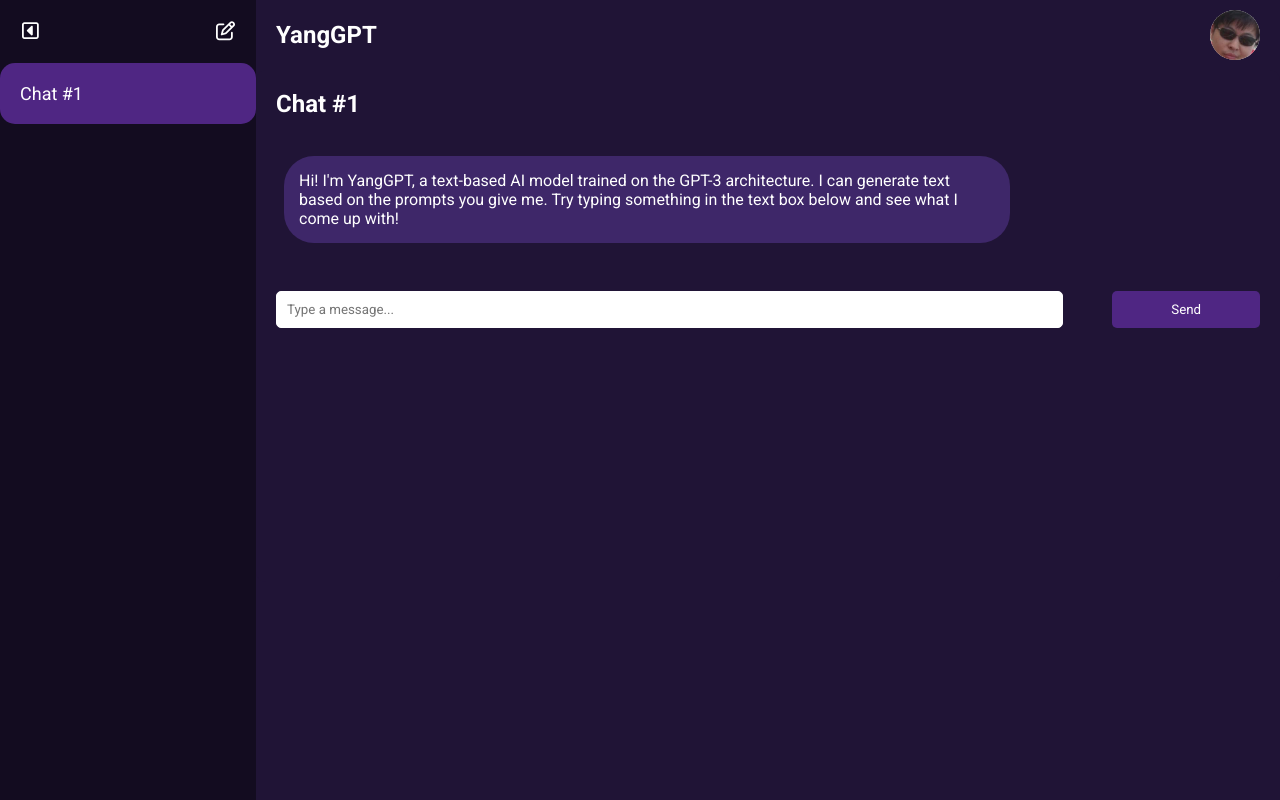
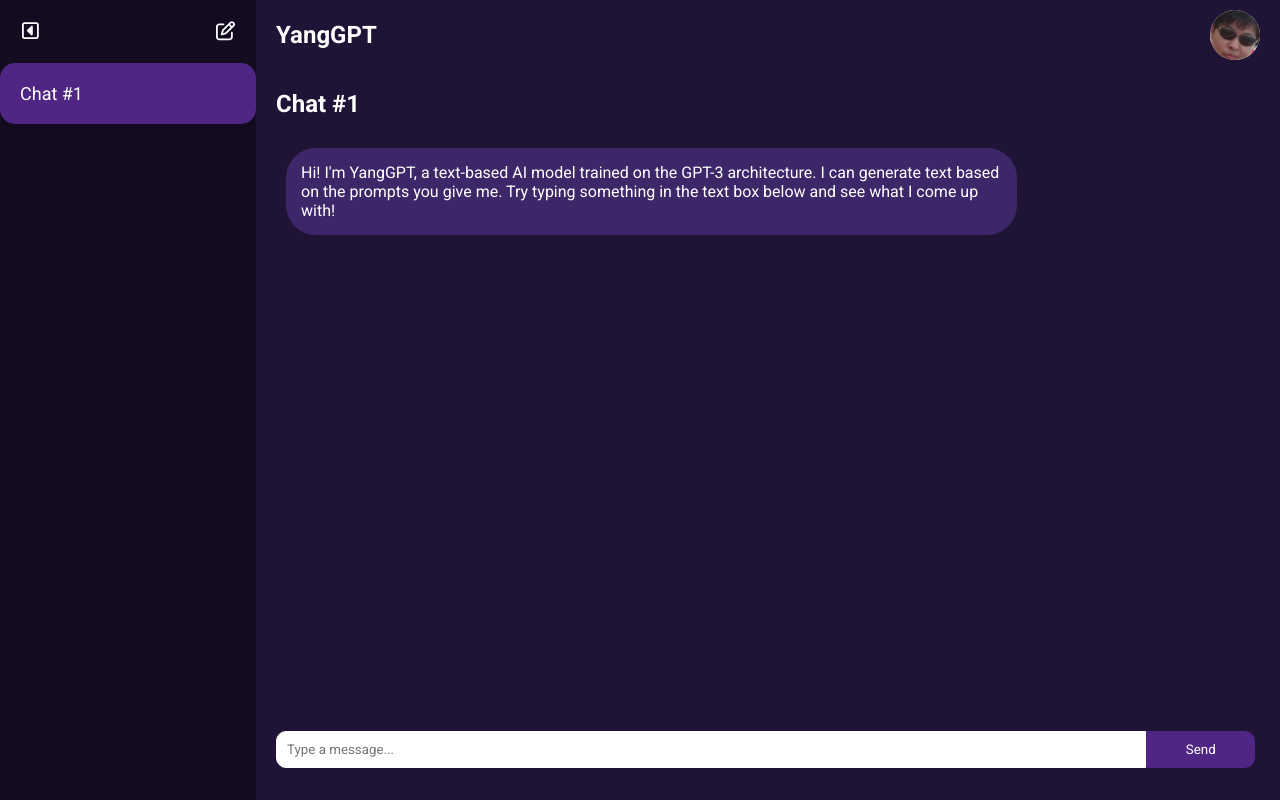
Before and after one commit to WaterFlavoured/AIProject, a React (Vite) app in the folder Frontend/: page / in a window 1280 px wide. Both pictures are taken after a click on the button 224 px from the left and 31 px from the top of the page. Built offline with nearby package versions, Linux system fonts and the light colour scheme.

Commit message:
Styling things I fixed

```diff
--- a/Frontend/src/App.jsx
+++ b/Frontend/src/App.jsx
@@ -30,7 +30,8 @@ function App() {
         setChats={setChats}
         currentChatId={currentChatId}
         setCurrentChatId={setCurrentChatId}
-        />}
+        />
+        }
       {/* </NavbarContext.Provider> */}
       <MainPage
       toggleNav={toggleNav}
--- a/Frontend/src/components/ChatApp.css
+++ b/Frontend/src/components/ChatApp.css
@@ -23,22 +23,28 @@
 
 .messageInput {
   display: flex;
-  justify-content: space-between;
-  margin-top: auto;
+  position: fixed;
+  bottom: 4%;
+  left: auto;
+  width: 85%;
 }
 
 .messageInput input {
   color: black;
   width: 80%;
   padding: 10px;
-  border-radius: 5px;
+  border-radius: 10px 0 0 10px;
   border: 1px solid #ffffff;
 }
 
+.messageInput input:focus {
+  outline: none;
+}
+
 .messageInput button {
-  width: 15%;
+  width: 10%;
   padding: 10px;
-  border-radius: 5px;
+  border-radius: 0 10px 10px 0;
   background-color: #4F2683;
   color: rgb(255, 255, 255);
   border: none;
@@ -48,3 +54,15 @@
 .messageInput button:hover {
   background-color: #3c1d65;
 }
+
+.textBubbleRight {
+  margin-left: auto;
+  margin-right: 10px;
+  text-align: right;
+}
+
+.textBubbleLeft {
+  margin-right: auto;
+  margin-left: 10px;
+  text-align: left;
+}
--- a/Frontend/src/components/ChatApp.jsx
+++ b/Frontend/src/components/ChatApp.jsx
@@ -11,6 +11,7 @@ const ChatApp = ({ chat }) => {
     if (message.trim() !== '') {
       chat.messages.push({ text: message, who: 'User' });  // Add the user's message with 'User' label
       setMessage('');  // Reset the input field after sending the message
+      console.log(chat);
     }
   };
 
@@ -24,7 +25,7 @@ const ChatApp = ({ chat }) => {
       {/* Displaying messages */}
       <div className="messageList">
         {chat.messages.map((msg, index) => (
-          <div key={index} className="message">
+          <div key={index} className={msg.who === 'DrYangGPT' ? 'textBubbleLeft' : 'textBubbleRight'}>
             {/* Use the TextBubble component for displaying the message */}
             <TextBubble text={msg.text} who={msg.who} />
           </div>
@@ -32,15 +33,15 @@ const ChatApp = ({ chat }) => {
       </div>
 
       {/* Message Input */}
-      <div className="messageInput">
+      <form className="messageInput" onSubmit={(e) => { e.preventDefault(); handleSendMessage(); }}>
         <input
           type="text"
           value={message}
           onChange={(e) => setMessage(e.target.value)}
           placeholder="Type a message..."
         />
-        <button onClick={handleSendMessage}>Send</button>
-      </div>
+        <button type="submit">Send</button>
+      </form>
     </div>
   );
 };
--- a/Frontend/src/components/MainPage.css
+++ b/Frontend/src/components/MainPage.css
@@ -19,6 +19,7 @@ nav {
   display: flex;
   flex-direction: column;
   width: 80%;
+  height: 100vh;
   background-color: #201436;
   color: white;
 }
@@ -67,6 +68,8 @@ nav {
 }
 
 .mainContent {
-  overflow-y: scroll;
   height: 80%;
+  overflow-y: auto;
+  scrollbar-width: thin;
+  scrollbar-color: #4F2683 #201436;
 }
--- a/Frontend/src/components/MainPage.jsx
+++ b/Frontend/src/components/MainPage.jsx
@@ -34,7 +34,7 @@ const MainPage = ({ toggleNav, navVisible, chats, currentChatId }) => {
       {/* Main Content */}
       <div className="mainContent">
         {currentChat ? (
-          <ChatApp chat={currentChat} />
+          <ChatApp chat={currentChat}/>
         ) : (
           <h2>Select a chat or create a new one</h2>
         )}
```
